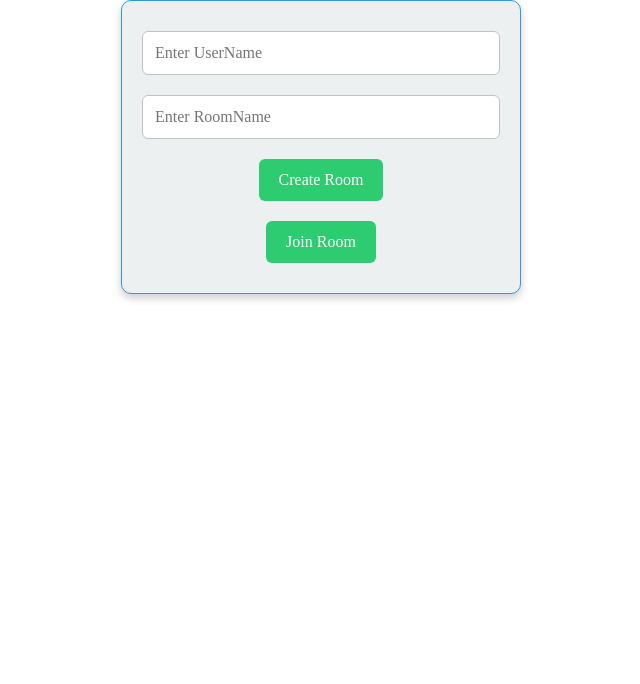
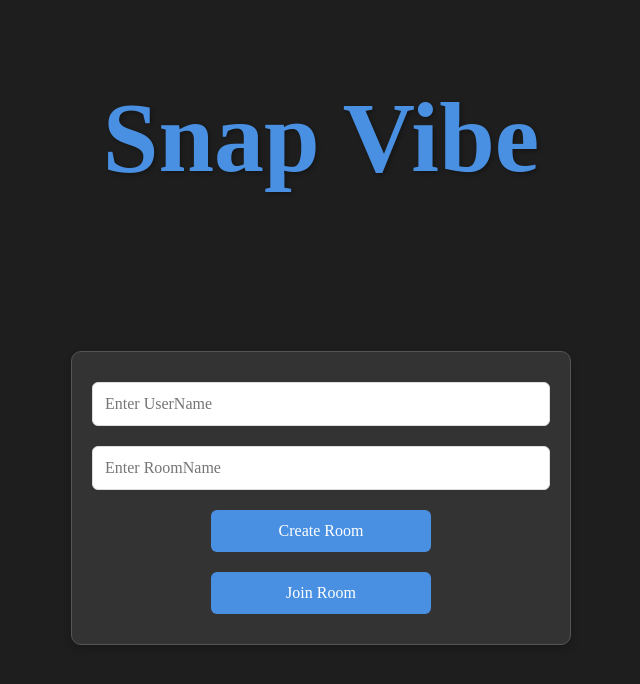
Before and after one commit to 21ThousandProof/SnapVibe-Frontend, a React (Vite) app: page / in a window 1280 px wide. Shown: the top 684 px of the page, without its empty margins (319-959 px from the left). Built offline with nearby package versions, Linux system fonts and the light colour scheme; no server answers.

Commit message:
Added Dark Mode

```diff
--- a/src/Components/Homepage/Homepage.jsx
+++ b/src/Components/Homepage/Homepage.jsx
@@ -1,16 +1,58 @@
-import React from "react";
-import CreateRoom from "../CreateRoom/CreateRoom";
-import NameField from "../NameField/NameField";
+// Homepage.jsx
+
+import React, { useState } from "react";
 import InfoBox from "../InfoBox/InfoBox";
 
 const Homepage = () => {
+  const [isHovered, setIsHovered] = useState(false);
+
+  const handleMouseEnter = () => {
+    setIsHovered(true);
+  };
+
+  const handleMouseLeave = () => {
+    setIsHovered(false);
+  };
+
   return (
     <>
-      {/* <NameField onNameChanged={setUsername} /> */}
-      {/* <CreateRoom /> */}
-      <InfoBox />
+      <div
+        style={{
+          backgroundColor: "#1e1e1e",
+          height: "100vh",
+          display: "flex",
+          flexDirection: "column",
+          justifyContent: "center",
+          alignItems: "center",
+          color: "#e6e6e6",
+        }}
+      >
+        <h1
+          style={{
+            ...styles.title,
+            fontSize: isHovered ? "100px" : "100px",
+            transform: isHovered ? "scale(1.2)" : "scale(1)",
+          }}
+          onMouseEnter={handleMouseEnter}
+          onMouseLeave={handleMouseLeave}
+        >
+          Snap Vibe
+        </h1>
+        <InfoBox />
+      </div>
     </>
   );
 };
 
+const styles = {
+  title: {
+    fontWeight: "bold",
+    color: "#4a90e2",
+    marginTop: "80px",
+    textShadow: "2px 2px 4px rgba(0, 0, 0, 0.3)",
+    cursor: "pointer",
+    transition: "transform 0.3s ease, font-size 0.3s ease",
+  },
+};
+
 export default Homepage;
--- a/src/Components/InfoBox/InfoBox.jsx
+++ b/src/Components/InfoBox/InfoBox.jsx
@@ -2,20 +2,6 @@
 
 import React, { useState } from "react";
 import { createRoom, joinRoom } from "../../../REST";
-
-const customScrollbarStyle = `
-  ::-webkit-scrollbar {
-    width: 12px;
-  }
-  ::-webkit-scrollbar-thumb {
-    background-color: #3498db;
-    border-radius: 10px;
-  }
-  ::-webkit-scrollbar-track {
-    background-color: #ecf0f1;
-    border-radius: 10px;
-  }
-`;
 
 const InfoBox = () => {
   const [userName, setUserName] = useState("");
@@ -30,89 +16,30 @@ const InfoBox = () => {
   };
 
   return (
-    <div
-      style={{
-        display: "flex",
-        flexDirection: "column",
-        alignItems: "center",
-        padding: "20px",
-        border: "1px solid #3498db",
-        borderRadius: "10px",
-        backgroundColor: "#ecf0f1",
-        boxShadow: "0 4px 8px rgba(0, 0, 0, 0.2)",
-        width: "400px",
-        margin: "auto",
-        transition: "background-color 0.3s ease",
-        overflow: "auto", // Hide default scrollbar
-        scrollbarWidth: "thin", // Firefox support
-        scrollbarColor: "#3498db #ecf0f1", // Firefox support
-        ...{ WebkitOverflowScrolling: "touch" }, // Add for iOS support
-      }}
-    >
-      <style>{customScrollbarStyle}</style>
+    <div style={styles.container}>
       <input
         type="text"
         placeholder="Enter UserName"
         value={userName}
         onChange={(e) => setUserName(e.target.value)}
-        style={{
-          margin: "10px 0",
-          padding: "12px",
-          borderRadius: "6px",
-          border: "1px solid #bdc3c7",
-          width: "100%",
-          boxSizing: "border-box",
-          transition: "border-color 0.3s ease",
-        }}
+        style={styles.input}
       />
       <input
         type="text"
         placeholder="Enter RoomName"
         value={roomName}
         onChange={(e) => setRoomName(e.target.value)}
-        style={{
-          margin: "10px 0",
-          padding: "12px",
-          borderRadius: "6px",
-          border: "1px solid #bdc3c7",
-          width: "100%",
-          boxSizing: "border-box",
-          transition: "border-color 0.3s ease",
-        }}
+        style={styles.input}
       />
       <button
         onClick={handleCreateRoom}
-        style={{
-          background: "#2ecc71",
-          color: "#fff",
-          padding: "12px 20px",
-          border: "none",
-          borderRadius: "6px",
-          cursor: "pointer",
-          margin: "10px 0",
-          transition: "background-color 0.3s ease",
-          ...(roomName && {
-            backgroundColor: "#27ae60",
-          }),
-        }}
+        style={{ ...styles.button, ...styles.createButton }}
       >
         Create Room
       </button>
       <button
         onClick={handleJoinRoom}
-        style={{
-          background: "#2ecc71",
-          color: "#fff",
-          padding: "12px 20px",
-          border: "none",
-          borderRadius: "6px",
-          cursor: "pointer",
-          margin: "10px 0",
-          transition: "background-color 0.3s ease",
-          ...(roomName && {
-            backgroundColor: "#27ae60",
-          }),
-        }}
+        style={{ ...styles.button, ...styles.joinButton }}
       >
         Join Room
       </button>
@@ -120,4 +47,57 @@ const InfoBox = () => {
   );
 };
 
+const styles = {
+  container: {
+    display: "flex",
+    flexDirection: "column",
+    alignItems: "center",
+    padding: "20px",
+    border: "1px solid #555", // Dark border color
+    borderRadius: "10px",
+    backgroundColor: "#333", // Dark background color
+    boxShadow: "0 4px 8px rgba(0, 0, 0, 0.2)",
+    width: "500px",
+    margin: "auto",
+    transition: "background-color 0.3s ease",
+    overflow: "auto",
+    scrollbarWidth: "thin",
+    scrollbarColor: "#4a90e2 #333", // Scrollbar color and dark background color
+    ...{ WebkitOverflowScrolling: "touch" },
+  },
+  input: {
+    margin: "10px 0",
+    padding: "12px",
+    borderRadius: "6px",
+    border: "1px solid #ddd", // Lighter border color
+    width: "100%",
+    boxSizing: "border-box",
+    transition: "border-color 0.3s ease",
+    background: "#fff", // Whitish input background color
+    color: "#333", // Dark text color
+  },
+  button: {
+    background: "#4a90e2",
+    color: "#fff",
+    padding: "12px 20px",
+    border: "none",
+    borderRadius: "6px",
+    cursor: "pointer",
+    margin: "10px 0",
+    transition: "background-color 0.3s ease",
+  },
+  createButton: {
+    width: "220px", // Adjust the width as needed
+    "&:hover": {
+      background: "#185a9d", // Darker blue color on hover
+    },
+  },
+  joinButton: {
+    width: "220px", // Adjust the width as needed
+    "&:hover": {
+      background: "#185a9d", // Darker blue color on hover
+    },
+  },
+};
+
 export default InfoBox;
```
